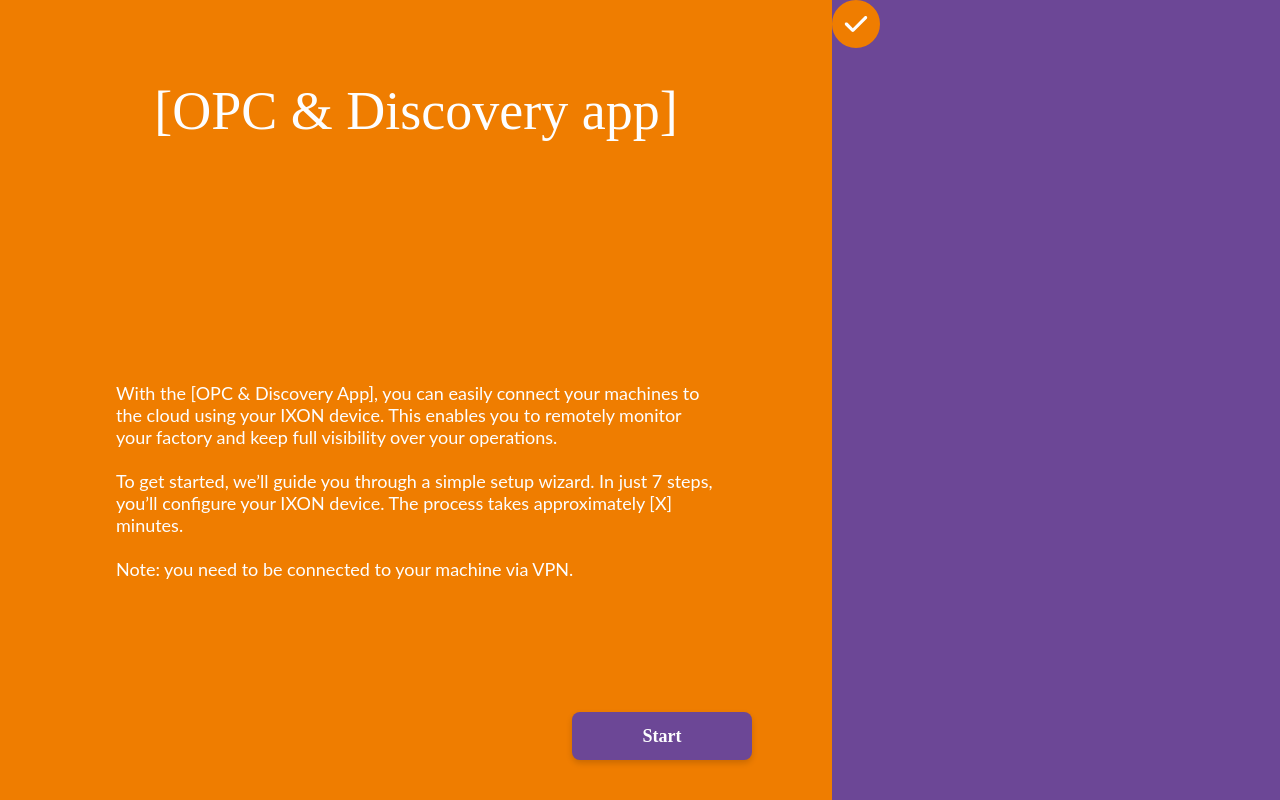
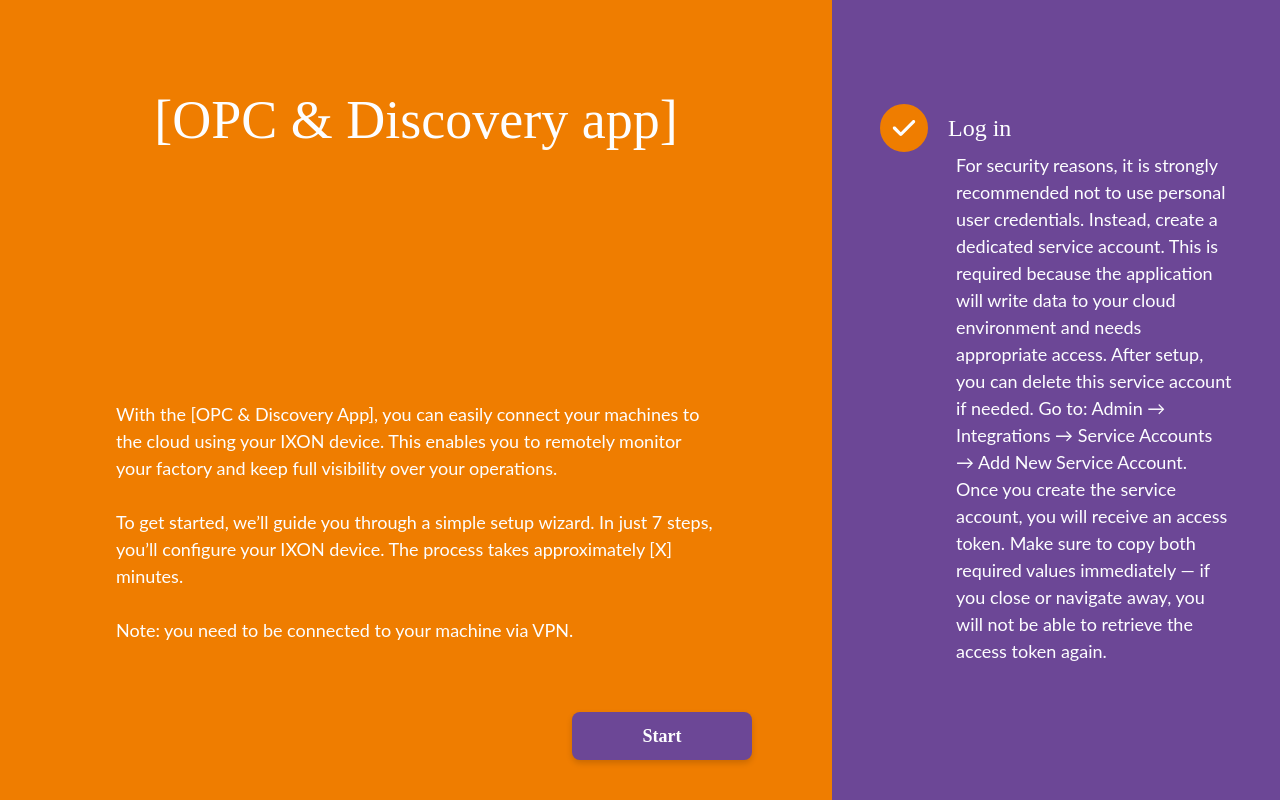
Before and after one commit to Rebel-it/rebel-ot-discover-edgeapp, a React (Vite) app in the folder src/Rebelit.OT.Discover.EdgeApp.WebApp/: page / in a window 1280 px wide. Built offline with nearby package versions, Linux system fonts and the light colour scheme; a web font is replaced by a local one.

Commit message:
basic wizard step styling added

```diff
--- /dev/null
+++ b/src/Rebelit.OT.Discover.EdgeApp.WebApp/src/components/molecules/wizardStepComponent/WizardStepComponent.module.css
@@ -0,0 +1,21 @@
+.wizardStep {
+  display: flex;
+  flex-direction: column;
+
+  .header {
+    display: flex;
+    gap: 20px;
+    align-items: center;
+
+    h2 {
+      font-family: Zilla Slab;
+      font-weight: 400;
+      font-size: 2.4rem;
+    }
+  }
+
+  .description {
+    padding-left: 76px;
+    font-size: 1.8rem;
+  }
+}
--- /dev/null
+++ b/src/Rebelit.OT.Discover.EdgeApp.WebApp/src/components/molecules/wizardStepComponent/WizardStepComponent.tsx
@@ -0,0 +1,22 @@
+import type { WizardStep as step } from '../../../models/WizardStep';
+import WizardStepIndicator from '../../atoms/wizardStepIndicator/WizardStepIndicator';
+import styles from './WizardStepComponent.module.css';
+
+type Props = {
+  wizardStep: step;
+  status: "todo" | "active" | "done";
+}
+
+export default function WizardStepComponent({ wizardStep, status }: Props) {
+  return (
+    <div className={styles.wizardStep}>
+      <div className={styles.header}>
+        <WizardStepIndicator step={1} status={status} />
+        <h2>{wizardStep.title}</h2>
+      </div>
+      <div className={styles.description}>
+        <p>{wizardStep.description}</p>
+      </div>
+    </div>
+  );
+}
--- a/src/Rebelit.OT.Discover.EdgeApp.WebApp/src/components/organisms/ProgressPanel/ProgressPanel.module.css
+++ b/src/Rebelit.OT.Discover.EdgeApp.WebApp/src/components/organisms/ProgressPanel/ProgressPanel.module.css
@@ -1,3 +1,4 @@
 .progressPanel {
   background-color: var(--purple-500);
+  padding: 104px 48px;
 }
--- a/src/Rebelit.OT.Discover.EdgeApp.WebApp/src/components/organisms/ProgressPanel/ProgressPanel.tsx
+++ b/src/Rebelit.OT.Discover.EdgeApp.WebApp/src/components/organisms/ProgressPanel/ProgressPanel.tsx
@@ -1,5 +1,5 @@
 import type { WizardStep } from "../../../models/WizardStep";
-import WizardStepIndicator from "../../atoms/wizardStepIndicator/WizardStepIndicator";
+import WizardStepComponent from "../../molecules/wizardStepComponent/WizardStepComponent";
 import styles from "./ProgressPanel.module.css";
 
 type Props = {
@@ -9,9 +9,7 @@
 export default function ProgressPanel({ wizardStep }: Readonly<Props>) {
   return (
     <div className={styles.progressPanel}>
-      <h2>{wizardStep.Title}</h2>
-      <p>{wizardStep.Description}</p>
-      <WizardStepIndicator step={1} status="done"/>
+      <WizardStepComponent wizardStep={wizardStep} status="done" />
     </div>
   );
 }
--- a/src/Rebelit.OT.Discover.EdgeApp.WebApp/src/index.css
+++ b/src/Rebelit.OT.Discover.EdgeApp.WebApp/src/index.css
@@ -3,6 +3,10 @@
 *::before,
 *::after {
   box-sizing: border-box;
+}
+
+body {
+  line-height: 1.5;
 }
 
 html {
--- a/src/Rebelit.OT.Discover.EdgeApp.WebApp/src/models/WizardStep.ts
+++ b/src/Rebelit.OT.Discover.EdgeApp.WebApp/src/models/WizardStep.ts
@@ -1,35 +1,35 @@
 export const WizardStep = {
-    Introduction: {
-      Title: "",
-      Description: "",
+    introduction: {
+      title: "",
+      description: "",
     },
-    Login: {
-      Title: "Log in",
-      Description: "For security reasons, it is strongly recommended not to use personal user credentials. Instead, create a dedicated service account. This is required because the application will write data to your cloud environment and needs appropriate access.\n\nAfter setup, you can delete this service account if needed.\n\nGo to: Admin → Integrations → Service Accounts → Add New Service Account.\n\nOnce you create the service account, you will receive an access token. Make sure to copy both required values immediately — if you close or navigate away, you will not be able to retrieve the access token again.",
+    login: {
+      title: "Log in",
+      description: "For security reasons, it is strongly recommended not to use personal user credentials. Instead, create a dedicated service account. This is required because the application will write data to your cloud environment and needs appropriate access.\n\nAfter setup, you can delete this service account if needed.\n\nGo to: Admin → Integrations → Service Accounts → Add New Service Account.\n\nOnce you create the service account, you will receive an access token. Make sure to copy both required values immediately — if you close or navigate away, you will not be able to retrieve the access token again.",
     },
-    PlcConnect: {
-      Title: "PLC connection",
-      Description: "You must be connected to your machine via VPN. This requirement is also indicated on the start screen. \n\nEnter the endpoint URL or IP address of your machine. This information is not provided automatically, so you will need to obtain it yourself.\n\nYou can also optionally provide a username and password for authentication. If required, simply enable the checkbox and fill in the credentials.",
+    plcConnect: {
+      title: "PLC connection",
+      description: "You must be connected to your machine via VPN. This requirement is also indicated on the start screen. \n\nEnter the endpoint URL or IP address of your machine. This information is not provided automatically, so you will need to obtain it yourself.\n\nYou can also optionally provide a username and password for authentication. If required, simply enable the checkbox and fill in the credentials.",
     },
-    Source: {
-      Title: "Create data source",
-      Description: "A data source is used to group variables together. Here, you can create a new data source, which will then appear in your IXON Manager.\n\nThe name field is prefilled with a suggested placeholder, which you can keep or modify as needed. If you enter the name of an existing data source, it will be updated and extended instead of creating a new one.",
+    source: {
+      title: "Create data source",
+      description: "A data source is used to group variables together. Here, you can create a new data source, which will then appear in your IXON Manager.\n\nThe name field is prefilled with a suggested placeholder, which you can keep or modify as needed. If you enter the name of an existing data source, it will be updated and extended instead of creating a new one.",
     },
-    Variables: {
-      Title: "Synchronize variables",
-      Description: "",
+    variables: {
+      title: "Synchronize variables",
+      description: "",
     },
-    Tags: {
-      Title: "Tags",
-      Description: "In this step, you select the variables that are relevant to you and that you want to use.\n\nWe automatically populate default values to help you get started quickly. These values are based on common use cases and are often a good starting point. \n\nHowever, please note that you have more advanced configuration options available in the portal. If you want to create custom tags or adjust the setup in more detail, you can do so there.\n\nThis is especially useful if you are not sure what values to configure or if you need more flexibility beyond the default settings.",
+    tags: {
+      title: "Tags",
+      description: "In this step, you select the variables that are relevant to you and that you want to use.\n\nWe automatically populate default values to help you get started quickly. These values are based on common use cases and are often a good starting point. \n\nHowever, please note that you have more advanced configuration options available in the portal. If you want to create custom tags or adjust the setup in more detail, you can do so there.\n\nThis is especially useful if you are not sure what values to configure or if you need more flexibility beyond the default settings.",
     },
-    DeviceConfig: {
-      Title: "Device configuration",
-      Description: "All tags that you select will be sent to your IXON device. This step is essential to enable data flow from your machine to the cloud.\n\nWithout this configuration, the IXON device will not know which data to collect, and your dashboards will not display any information.\n\nTo give you clarity, we provide an overview of the tags that will be pushed before completing this step. This allows you to review and confirm your selection.",
+    deviceConfig: {
+      title: "Device configuration",
+      description: "All tags that you select will be sent to your IXON device. This step is essential to enable data flow from your machine to the cloud.\n\nWithout this configuration, the IXON device will not know which data to collect, and your dashboards will not display any information.\n\nTo give you clarity, we provide an overview of the tags that will be pushed before completing this step. This allows you to review and confirm your selection.",
     },
-    Final: {
-      Title: "Finish",
-      Description: "",
+    final: {
+      title: "Finish",
+      description: "",
     }
 
 } as const;
--- a/src/Rebelit.OT.Discover.EdgeApp.WebApp/src/pages/startPage/StartPage.tsx
+++ b/src/Rebelit.OT.Discover.EdgeApp.WebApp/src/pages/startPage/StartPage.tsx
@@ -9,7 +9,7 @@
 
   return (
     <WizardPage
-      wizardStep={WizardStep.Introduction}
+      wizardStep={WizardStep.login}
       continueButtonText="Start"
       onContinue={() => navigate('/login')}
     >
```
